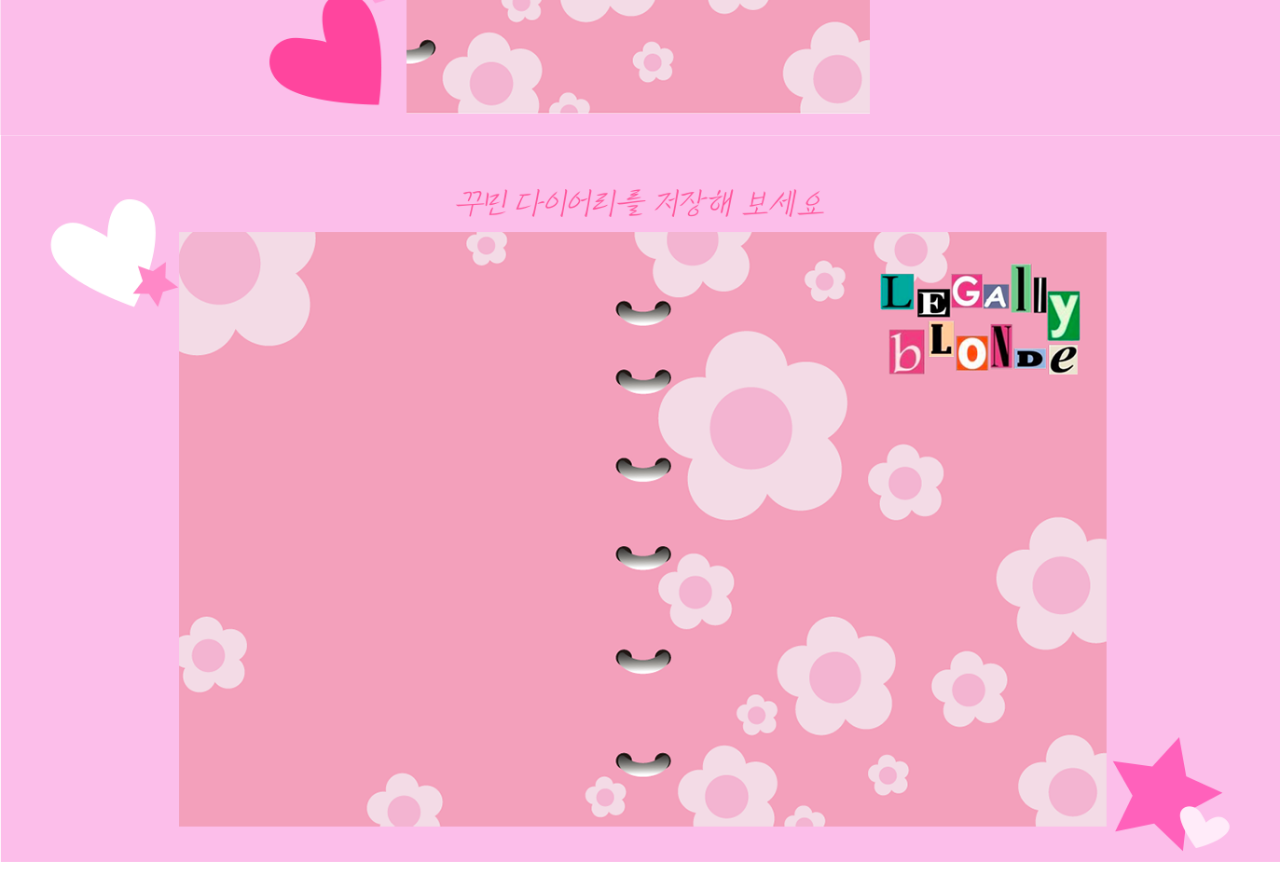
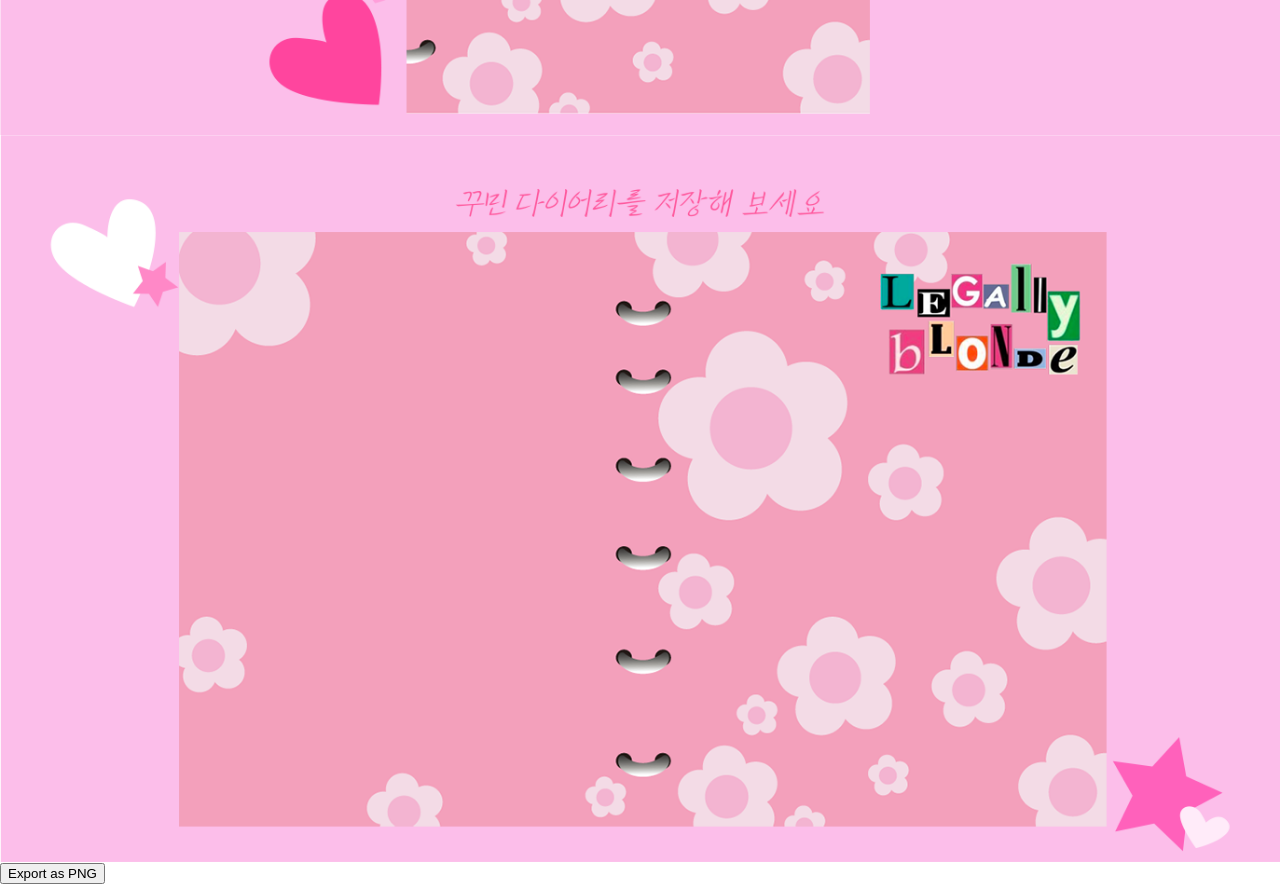
Before and after one commit to Aptheparker/diary, a React (Create React App) app: page / in a window 1280 px wide. Shown: the part 2040-2924 px from the top of the page. Before the commit the page ends 2902 px from the top, so only its background shows below. Built offline with nearby package versions, Linux system fonts and the light colour scheme.

Commit message:
export trial succeeded

```diff
--- a/package.json
+++ b/package.json
@@ -7,6 +7,7 @@
     "@testing-library/jest-dom": "^5.16.5",
     "@testing-library/react": "^13.4.0",
     "@testing-library/user-event": "^13.5.0",
+    "html2canvas": "^1.4.1",
     "react": "^18.2.0",
     "react-dom": "^18.2.0",
     "react-scripts": "5.0.1",
--- a/src/App.js
+++ b/src/App.js
@@ -5,13 +5,16 @@ import Background2 from './assets/images/background2.png';
 import Background3 from './assets/images/background3.png';
 import Background4 from './assets/images/background4.png';
 
+import ImageExporter from './components/ImageExporter';
+
+
 function App() {
   return (
       <div className="App">
         <img src={Background1} alt="" />
         <img src={Background2} alt="" />
         <img src={Background3} alt="" />
-        <img src={Background4} alt="" />
+        <ImageExporter/>
       </div>
   );
 }
--- /dev/null
+++ b/src/components/ImageExporter.js
@@ -0,0 +1,33 @@
+import React, { useRef } from 'react';
+import html2canvas from 'html2canvas';
+
+import Background4 from '../assets/images/background4.png';
+
+
+const ImageExporter = () => {
+  const componentRef = useRef(null);
+
+  const exportAsPng = () => {
+    html2canvas(componentRef.current).then((canvas) => {
+      const dataUrl = canvas.toDataURL('image/png');
+      const link = document.createElement('a');
+      link.href = dataUrl;
+      link.download = 'image.png';
+      link.click();
+    });
+  };
+
+  return (
+    <div>
+      {/* Your component with the <img> tag */}
+      <div ref={componentRef}>
+        <img src={Background4} alt="Your Image" />
+      </div>
+
+      {/* Button to trigger export */}
+      <button onClick={exportAsPng}>Export as PNG</button>
+    </div>
+  );
+};
+
+export default ImageExporter;
```
Also changed, not shown: 1 other file (tests, documents, lock files or other folders).
